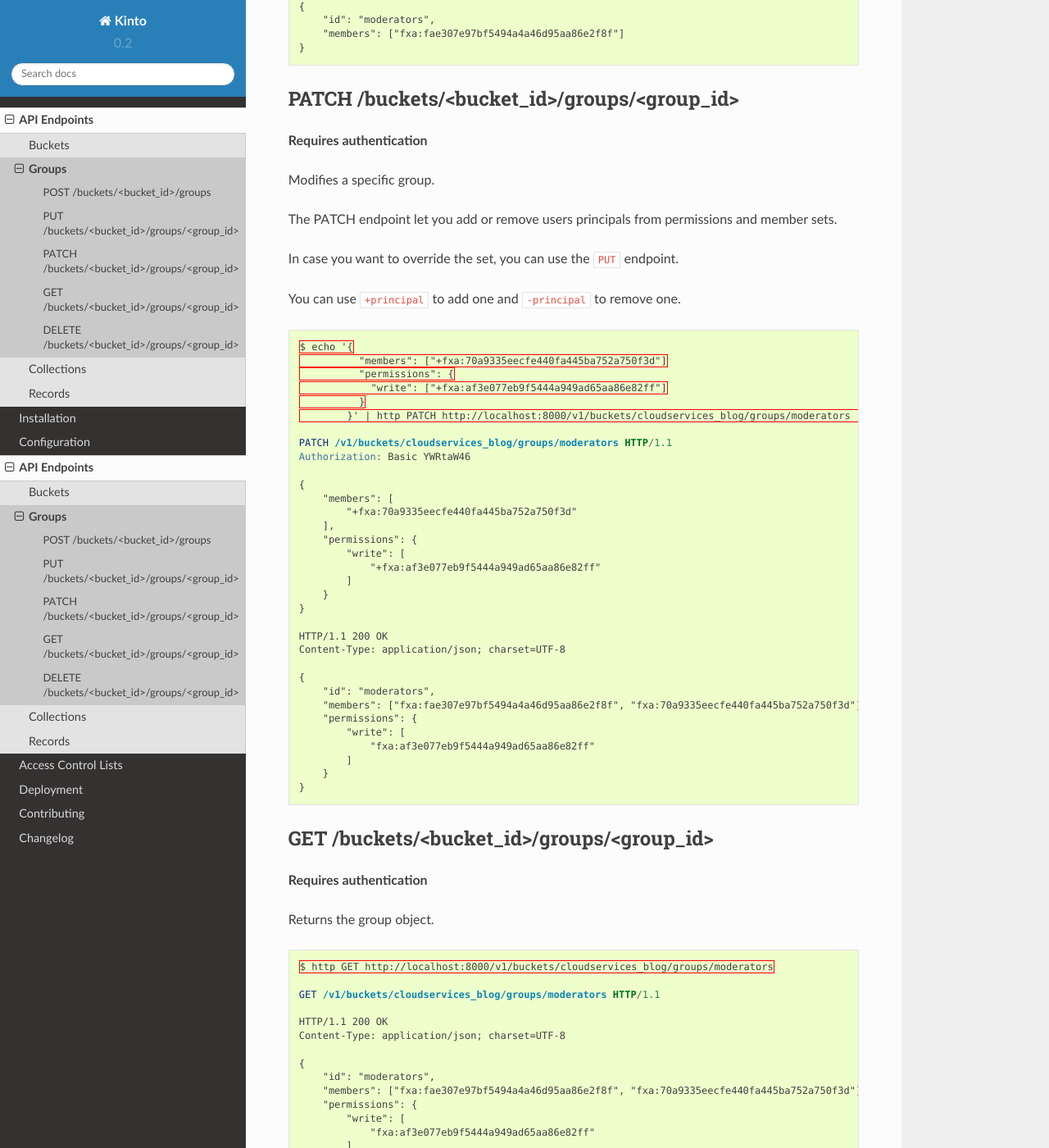
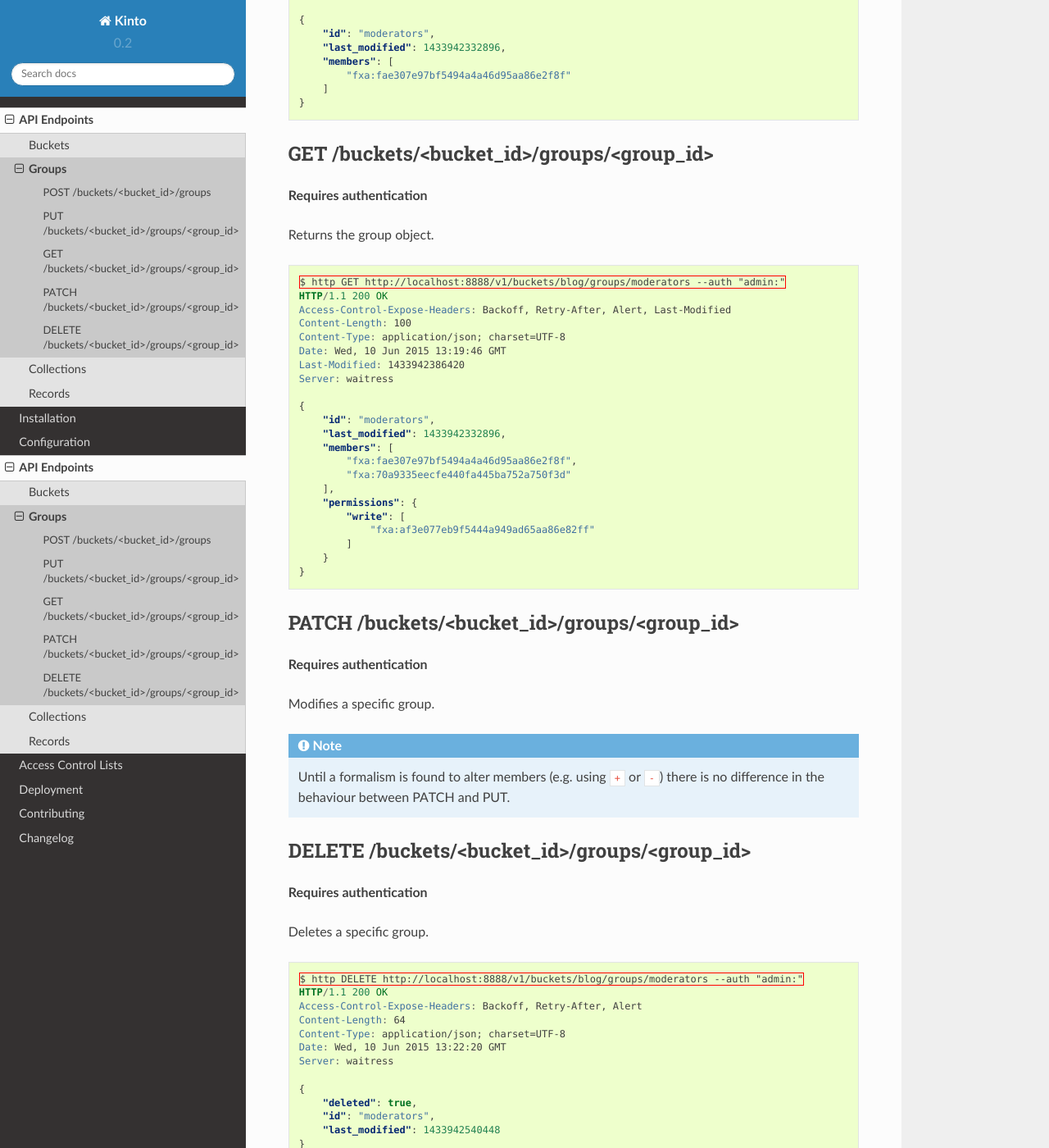
Before and after one commit to Kinto/kinto, a Sphinx documentation site: the page built from docs/api/groups.rst, in a window 1280 px wide and 1400 px high, scrolled down 1086 px. Shown: the whole window at 82% size. Built offline with Sphinx 7.4.7 and the Read the Docs theme 2.0.0, drawn with Linux system fonts in a browser that asks for light colours; some of the changed text lies outside the part shown.

Commit message:
Add real usage output with httpie

```diff
--- a/docs/access-control-lists.rst
+++ b/docs/access-control-lists.rst
@@ -6,24 +6,27 @@ Access Control Lists
 Terminology
 ===========
 
-Objects:
-  Anything that can be interacted with. Collections, records, buckets, groups
-  are all objects.
+.. glossary::
 
-Principals:
-  An entity that can be authenticated. Principals can be individual people,
-  applications, services, or any group of such things.
+    Object
+        Anything that can be interacted with. Collections, records, buckets, groups
+        are all objects.
 
-Groups:
-  A group of already existing principals.
+    Principal
+        An entity that can be authenticated. Principals can be individual people,
+        applications, services, or any group of such things.
 
-Permissions:
-  An action that can be done on an object. Examples of permissions are "read",
-  "write", and "create".
+    Group
+        A group associates a name to a list of principals.
 
-ACLs:
-  A list of permissions associated to objects and principals. For instance,
-  ``collections:create = [list, of, principals]``.
+    Permission
+        A permission is an action that can be performed on an object.
+        Examples of permissions are «read», «write», or «create».
+
+    ACL
+        An ACL associates a permission to objects and principals, and allows
+        to describe rules like «*Members of group admins can create collections*».
+        Using a pseudo-code syntax: ``collections:create = ['group:admins',]``.
 
 Objects
 =======
@@ -41,7 +44,7 @@ Any set of objects defined in *Kinto* can be given a number of permissions.
 +-----------------+---------------------------------------------------------+
 | **record**      | The data handled by the server                          |
 +-----------------+---------------------------------------------------------+
-| **group**       | A group of other :ref:`principals <principals>`.        |
+| **group**       | A group of other :term:`principals <principal>`.        |
 +-----------------+---------------------------------------------------------+
 
 There is a notion of hierarchy among all these objects:
@@ -238,6 +242,7 @@ A Company Wiki
 - Other people don't have access.
 
 The following objects are created:
+
 - A ``companywiki`` bucket;
 - An ``articles`` collection;
 - An ``employees`` group.
@@ -266,6 +271,7 @@ Twitter, Google+ or Facebook.
 - Records are private by default, and published to specific audiences.
 
 The following objects are created:
+
 - A ``microblog`` bucket, where groups can be created by authenticated users;
 - A single ``article`` collection;
 - A group ``alexis_buddies``, whose members are chosen by *Alexis* (a.k.a circle);
@@ -321,6 +327,7 @@ Users shouldn't be able to write receipts themselves, sellers and users should
 only be able to read their owns.
 
 The following objects are created:
+
 - the ``mozilla`` bucket;
 - the ``payment`` collection.
 
--- a/docs/api/groups.rst
+++ b/docs/api/groups.rst
@@ -14,22 +14,28 @@ POST /buckets/<bucket_id>/groups
 
 **Requires authentication**
 
-This endpoint creates a new bucket's group with a generated unique id.
+Creates a new bucket's group with a generated id.
 
 .. code-block:: http
 
     $ echo '{
-              "members": ["fxa:fae307e97bf5494a4a46d95aa86e2f8f"]
-            }' | http POST http://localhost:8000/v1/buckets/cloudservices_blog/groups --auth "admin:"
-    POST /v1/buckets/cloudservices_blog/groups HTTP/1.1
-    Authorization: Basic YWRtaW46
-
+        "members": ["fxa:fae307e97bf5494a4a46d95aa86e2f8f"]
+    }' | http POST http://localhost:8888/v1/buckets/blog/groups --auth "admin:"
     HTTP/1.1 201 Created
+    Access-Control-Expose-Headers: Backoff, Retry-After, Alert
+    Content-Length: 98
+    Content-Type: application/json; charset=UTF-8
+    Date: Wed, 10 Jun 2015 13:18:11 GMT
+    Server: waitress
 
     {
-        "id": "5d875b92-ef9a-49bf-6b0e-bc6353a5c7ed",
-        "members": ["fxa:fae307e97bf5494a4a46d95aa86e2f8f"]
+        "id": "uIRoB42c",
+        "last_modified": 1433942291346,
+        "members": [
+            "fxa:fae307e97bf5494a4a46d95aa86e2f8f"
+        ]
     }
+
 
 
 PUT /buckets/<bucket_id>/groups/<group_id>
@@ -37,78 +43,26 @@ PUT /buckets/<bucket_id>/groups/<group_id>
 
 **Requires authentication**
 
-This endpoint creates a new group with a chosen id.
+Creates or replaces a group with a chosen id.
 
 .. code-block:: http
 
     $ echo '{
-              "members": ["fxa:fae307e97bf5494a4a46d95aa86e2f8f"]
-            }' | http PUT http://localhost:8000/v1/buckets/cloudservices_blog/groups/moderators \
-          --auth "admin:"
-
-    {
         "members": ["fxa:fae307e97bf5494a4a46d95aa86e2f8f"]
-    }
-
-    PUT /v1/buckets/cloudservices_blog/groups/moderators HTTP/1.1
-    Authorization: Basic YWRtaW46
-
-    HTTP/1.1 201 Created
+    }' | http PUT http://localhost:8888/v1/buckets/blog/groups/moderators --auth "admin:"
+    HTTP/1.1 200 OK
+    Access-Control-Expose-Headers: Backoff, Retry-After, Alert
+    Content-Length: 100
+    Content-Type: application/json; charset=UTF-8
+    Date: Wed, 10 Jun 2015 13:18:52 GMT
+    Server: waitress
 
     {
         "id": "moderators",
-        "members": ["fxa:fae307e97bf5494a4a46d95aa86e2f8f"]
-    }
-
-
-PATCH /buckets/<bucket_id>/groups/<group_id>
-============================================
-
-**Requires authentication**
-
-Modifies a specific group.
-
-The PATCH endpoint let you add or remove users principals from
-permissions and member sets.
-
-In case you want to override the set, you can use the ``PUT`` endpoint.
-
-You can use ``+principal`` to add one and ``-principal`` to remove one.
-
-.. code-block:: http
-
-    $ echo '{
-              "members": ["+fxa:70a9335eecfe440fa445ba752a750f3d"]
-              "permissions": {
-                "write": ["+fxa:af3e077eb9f5444a949ad65aa86e82ff"]
-              }
-            }' | http PATCH http://localhost:8000/v1/buckets/cloudservices_blog/groups/moderators --auth "admin:"
-
-    PATCH /v1/buckets/cloudservices_blog/groups/moderators HTTP/1.1
-    Authorization: Basic YWRtaW46
-
-    {
+        "last_modified": 1433942332896,
         "members": [
-            "+fxa:70a9335eecfe440fa445ba752a750f3d"
-        ],
-        "permissions": {
-            "write": [
-                "+fxa:af3e077eb9f5444a949ad65aa86e82ff"
-            ]
-        }
-    }
-
-    HTTP/1.1 200 OK
-    Content-Type: application/json; charset=UTF-8
-
-    {
-        "id": "moderators",
-        "members": ["fxa:fae307e97bf5494a4a46d95aa86e2f8f", "fxa:70a9335eecfe440fa445ba752a750f3d"]
-        "permissions": {
-            "write": [
-                "fxa:af3e077eb9f5444a949ad65aa86e82ff"
-            ]
-        }
+            "fxa:fae307e97bf5494a4a46d95aa86e2f8f"
+        ]
     }
 
 
@@ -121,22 +75,86 @@ Returns the group object.
 
 .. code-block:: http
 
-    $ http GET http://localhost:8000/v1/buckets/cloudservices_blog/groups/moderators
-
-    GET /v1/buckets/cloudservices_blog/groups/moderators HTTP/1.1
-
+    $ http GET http://localhost:8888/v1/buckets/blog/groups/moderators --auth "admin:"
     HTTP/1.1 200 OK
+    Access-Control-Expose-Headers: Backoff, Retry-After, Alert, Last-Modified
+    Content-Length: 100
     Content-Type: application/json; charset=UTF-8
+    Date: Wed, 10 Jun 2015 13:19:46 GMT
+    Last-Modified: 1433942386420
+    Server: waitress
 
     {
         "id": "moderators",
-        "members": ["fxa:fae307e97bf5494a4a46d95aa86e2f8f", "fxa:70a9335eecfe440fa445ba752a750f3d"]
+        "last_modified": 1433942332896,
+        "members": [
+            "fxa:fae307e97bf5494a4a46d95aa86e2f8f",
+            "fxa:70a9335eecfe440fa445ba752a750f3d"
+        ],
         "permissions": {
             "write": [
                 "fxa:af3e077eb9f5444a949ad65aa86e82ff"
             ]
         }
     }
+
+
+PATCH /buckets/<bucket_id>/groups/<group_id>
+============================================
+
+**Requires authentication**
+
+Modifies a specific group.
+
+.. note::
+
+    Until a formalism is found to alter members (e.g. using ``+`` or ``-``)
+    there is no difference in the behaviour between PATCH and PUT.
+
+
+
+.. The PATCH endpoint let you add or remove users principals from
+.. permissions and member sets.
+
+.. In case you want to override the set, you can use the ``PUT`` endpoint.
+
+.. You can use ``+principal`` to add one and ``-principal`` to remove one.
+
+.. .. code-block:: http
+
+..     $ echo '{
+..               "members": ["+fxa:70a9335eecfe440fa445ba752a750f3d"]
+..               "permissions": {
+..                 "write": ["+fxa:af3e077eb9f5444a949ad65aa86e82ff"]
+..               }
+..             }' | http PATCH http://localhost:8000/v1/buckets/cloudservices_blog/groups/moderators --auth "admin:"
+
+..     PATCH /v1/buckets/cloudservices_blog/groups/moderators HTTP/1.1
+..     Authorization: Basic YWRtaW46
+
+..     {
+..         "members": [
+..             "+fxa:70a9335eecfe440fa445ba752a750f3d"
+..         ],
+..         "permissions": {
+..             "write": [
+..                 "+fxa:af3e077eb9f5444a949ad65aa86e82ff"
+..             ]
+..         }
+..     }
+
+..     HTTP/1.1 200 OK
+..     Content-Type: application/json; charset=UTF-8
+
+..     {
+..         "id": "moderators",
+..         "members": ["fxa:fae307e97bf5494a4a46d95aa86e2f8f", "fxa:70a9335eecfe440fa445ba752a750f3d"]
+..         "permissions": {
+..             "write": [
+..                 "fxa:af3e077eb9f5444a949ad65aa86e82ff"
+..             ]
+..         }
+..     }
 
 
 DELETE /buckets/<bucket_id>/groups/<group_id>
@@ -148,9 +166,16 @@ Deletes a specific group.
 
 .. code-block:: http
 
-    $ http DELETE http://localhost:8000/v1/buckets/cloudservices_blog/groups/moderators
+    $ http DELETE http://localhost:8888/v1/buckets/blog/groups/moderators --auth "admin:"
+    HTTP/1.1 200 OK
+    Access-Control-Expose-Headers: Backoff, Retry-After, Alert
+    Content-Length: 64
+    Content-Type: application/json; charset=UTF-8
+    Date: Wed, 10 Jun 2015 13:22:20 GMT
+    Server: waitress
 
-    DELETE /v1/buckets/cloudservices_blog/groups/moderators HTTP/1.1
-
-    HTTP/1.1 204 No Content
-    Content-Type: application/json; charset=UTF-8
+    {
+        "deleted": true,
+        "id": "moderators",
+        "last_modified": 1433942540448
+    }
```
Also changed, not shown: other parts of docs/access-control-lists.rst (+3 -2 lines), other parts of docs/api/groups.rst (+2 -2 lines), docs/api/buckets.rst (+95 -72 lines), docs/api/collections.rst (+72 -10 lines).
